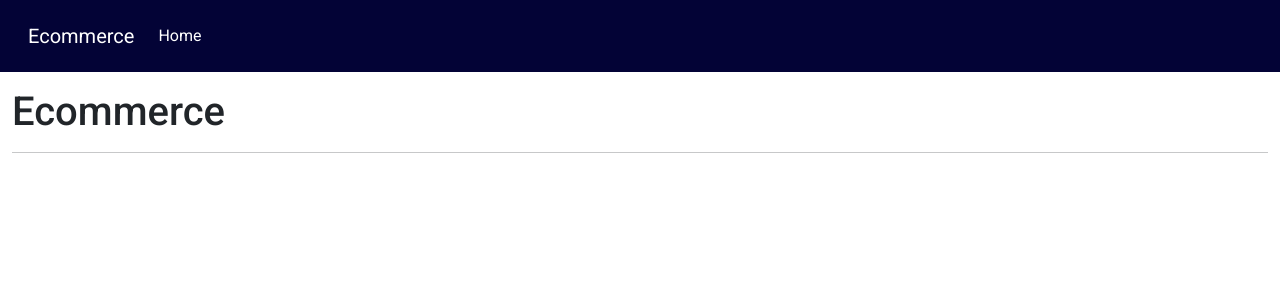
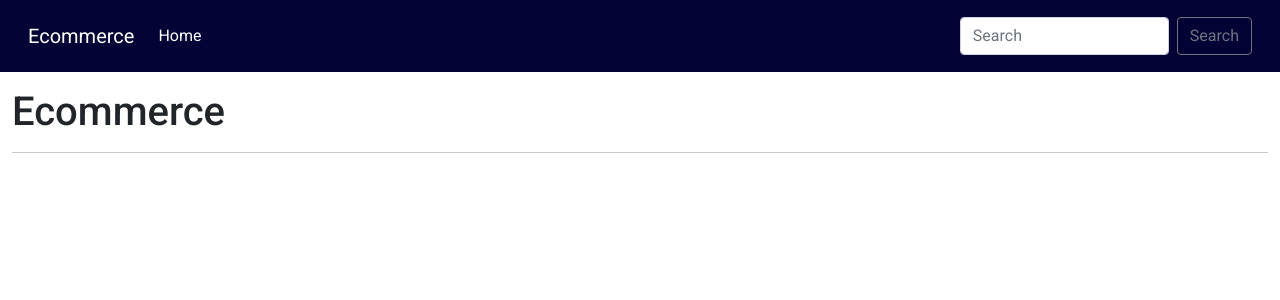
Before and after one commit to Nepul321/Ecommerce, a Django app: page / in a window 1280 px wide. Shown: the top 300 px of the page. Run offline with Django 4.2, Linux system fonts and the light colour scheme; data that the repository does not hold is empty; parts of the project's set-up code (start-up, migrations or seed data) failed here and were passed over.

Commit message:
22 - Add a search bar to the navbar

```diff
--- a/src/base/templates/base.html
+++ b/src/base/templates/base.html
@@ -1,4 +1,5 @@
 <!DOCTYPE html>
+{% load static %}
 <html lang="en">
 <head>
     <meta charset="UTF-8">
@@ -34,4 +35,5 @@
 {% block js %}
 
 {% endblock js %}
+<script src="{% static '/js/search/search.js' %}"></script>
 </html>
--- a/src/base/templates/components/navbar.html
+++ b/src/base/templates/components/navbar.html
@@ -13,6 +13,10 @@
             <a class="nav-link active" aria-current="page" href="{% url 'cart-view' %}" id="cart-items"></a>
           </li>
         </ul>
+        <form class="d-flex" id="searchForm">
+          <input class="form-control me-2" type="search" placeholder="Search" aria-label="Search">
+          <button class="btn btn-outline-secondary" type="submit">Search</button>
+        </form>
       </div>
     </div>
   </nav>
--- /dev/null
+++ b/src/static/js/search/search.js
@@ -0,0 +1,5 @@
+const form = document.getElementById("searchForm");
+
+form.addEventListener('submit', (e) => {
+    e.preventDefault();
+})
```
